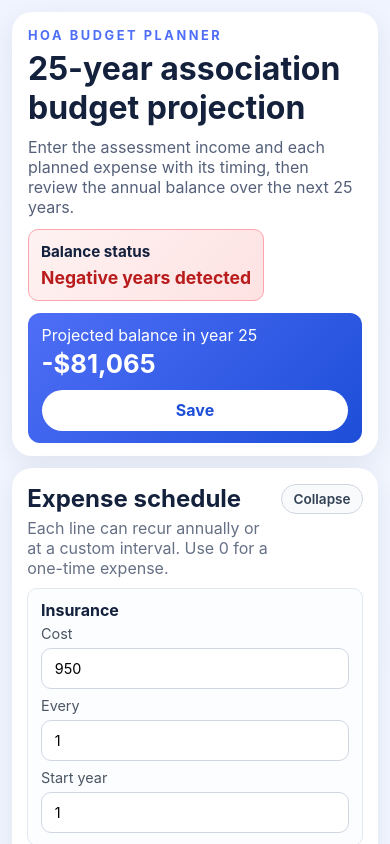
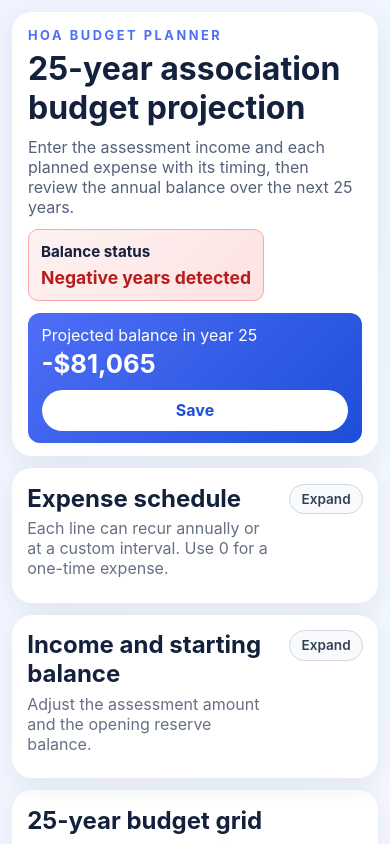
Before and after one commit to alfein/hoa-budget, a React (Vite) app in the folder frontend/: page / in a window 390 px wide. Shown: the top 844 px of the page. Built offline with nearby package versions, Linux system fonts and the light colour scheme.

Commit message:
Collapsing sections by default on mobile

```diff
--- a/frontend/src/App.tsx
+++ b/frontend/src/App.tsx
@@ -19,8 +19,8 @@ export default function App() {
   const [assessmentAmount, setAssessmentAmount] = useState(() => loadState().assessmentAmount);
   const [projectionYears, setProjectionYears] = useState(() => loadState().projectionYears);
   const [expenses, setExpenses] = useState(() => loadState().expenses);
-  const [isIncomeCollapsed, setIsIncomeCollapsed] = useState(false);
-  const [isExpensesCollapsed, setIsExpensesCollapsed] = useState(false);
+  const [isIncomeCollapsed, setIsIncomeCollapsed] = useState(() => window.innerWidth < 640);
+  const [isExpensesCollapsed, setIsExpensesCollapsed] = useState(() => window.innerWidth < 640);
   const [isMobile, setIsMobile] = useState(() => window.innerWidth < 640);
 
   useMemo(() => {
```
